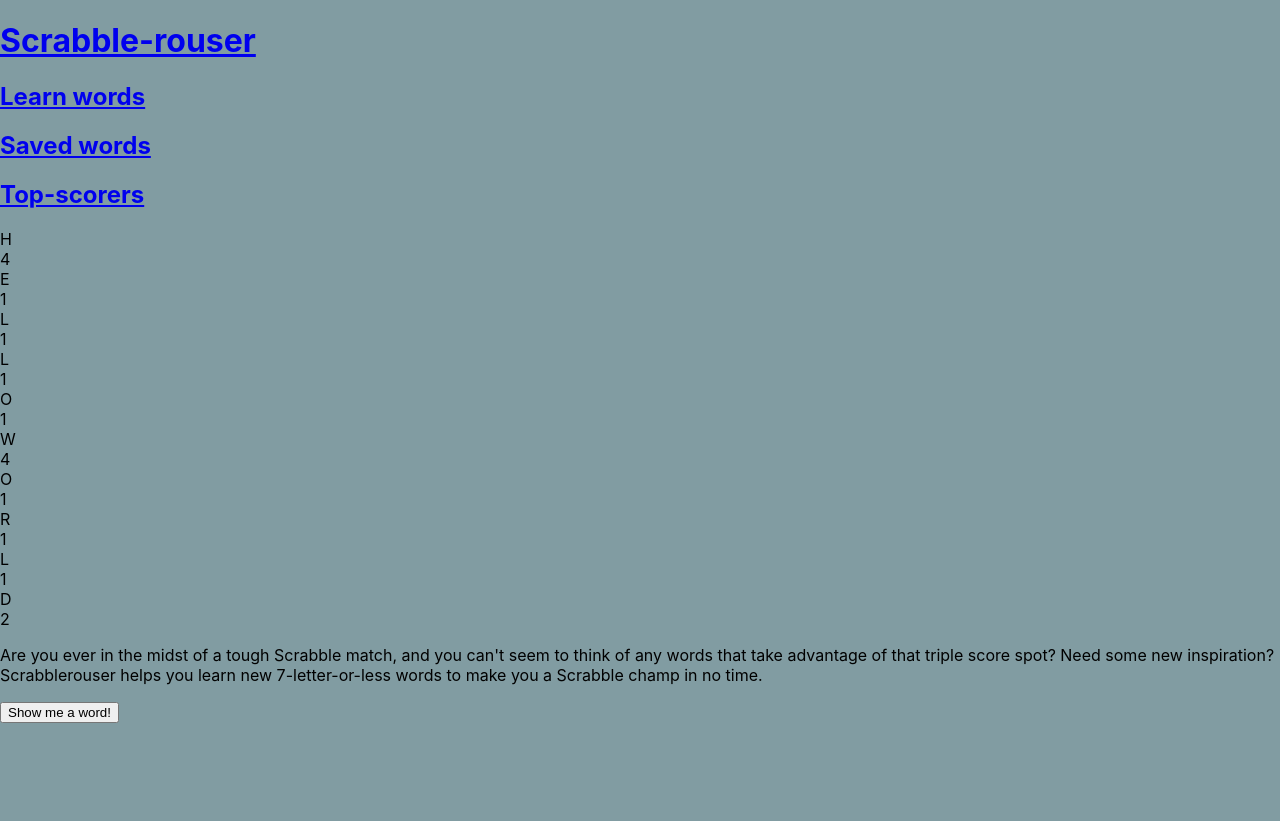
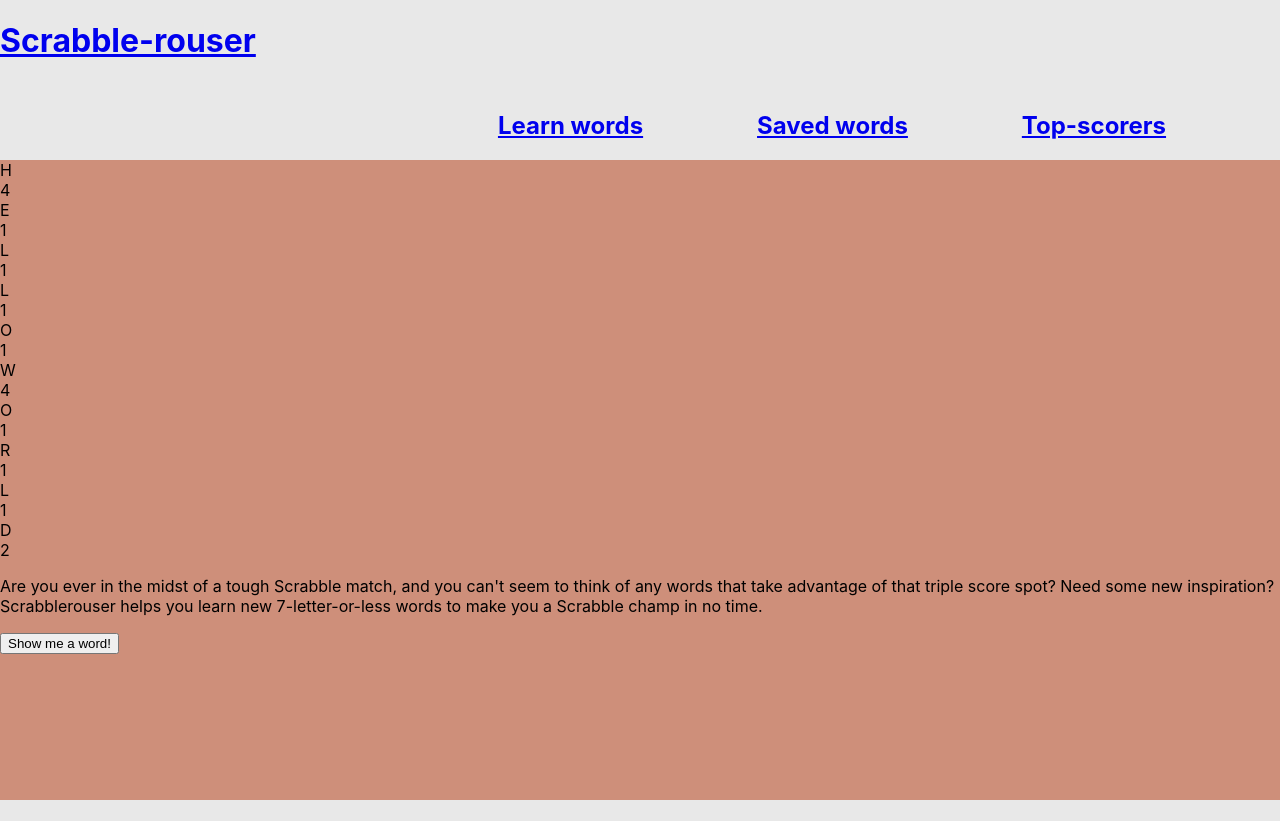
Before and after one commit to kendallha/scrabble-rouser, a React (Create React App) app: page / in a window 1280 px wide. After the commit the page ends 800 px from the top, so only its background shows below. Built offline with nearby package versions, Linux system fonts and the light colour scheme.

Commit message:
Add flex layout to header

```diff
--- a/public/index.html
+++ b/public/index.html
@@ -28,7 +28,7 @@
   </head>
   <body>
     <noscript>You need to enable JavaScript to run this app.</noscript>
-    <div id="root"></div>
+    <div class="root" id="root"></div>
     <!--
       This HTML file is a template.
       If you open it directly in the browser, you will see an empty page.
--- a/src/Components/App/App.css
+++ b/src/Components/App/App.css
@@ -1,10 +1,15 @@
 html, body {
   height: 100%;
   width: 100%;
-  background: #819ca2;
+  background: #e8e8e8;
 }
 
+.root {
+  height: 100%;
+  width: 100%;
+}
 .main {
   height: 100%;
   width: 100%;
+  background: #ce8f7a;
 }
--- /dev/null
+++ b/src/Components/Header/Header.css
@@ -0,0 +1,15 @@
+.header {
+  width: 100%;
+  height: 20%;
+  background: #e8e8e8;
+  display: flex;
+  justify-content: space-between;
+}
+
+.nav {
+  display: flex;
+  width: 70%;
+  flex-direction: row;
+  justify-content: space-evenly;
+  align-items: flex-end;
+}
--- a/src/Components/Header/Header.js
+++ b/src/Components/Header/Header.js
@@ -1,5 +1,6 @@
 import React from 'react';
 import { Link, NavLink } from 'react-router-dom';
+import './Header.css';
 
 const Header = () => {
   return (
@@ -7,6 +8,7 @@ const Header = () => {
       <Link to='/'>
         <h1 className='app-name'>Scrabble-rouser</h1>
       </Link>
+      <nav className='nav'>
         <NavLink to='/learn'>
           <h2>Learn words</h2>
         </NavLink>
@@ -16,6 +18,7 @@ const Header = () => {
         <NavLink to='/topscorers'>
           <h2>Top-scorers</h2>
         </NavLink>
+      </nav>
     </header>
   )
 }
```
Lines whose indentation alone changed are shown as unchanged.
